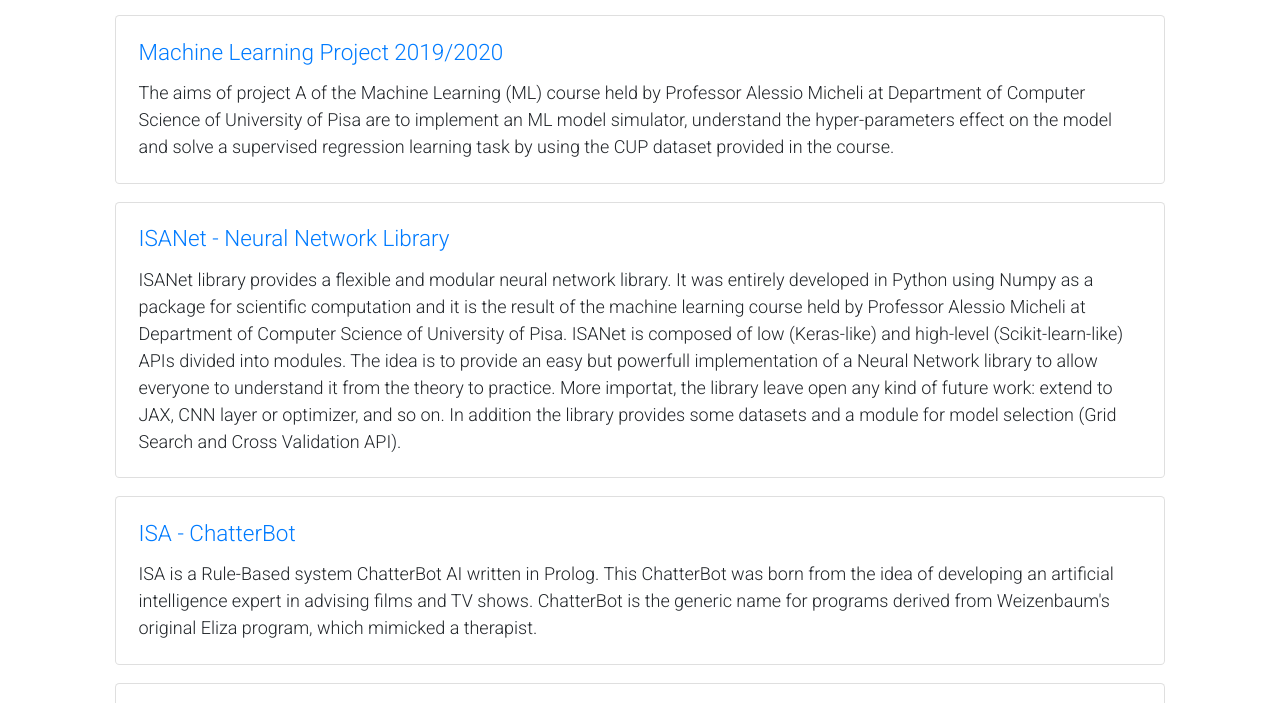
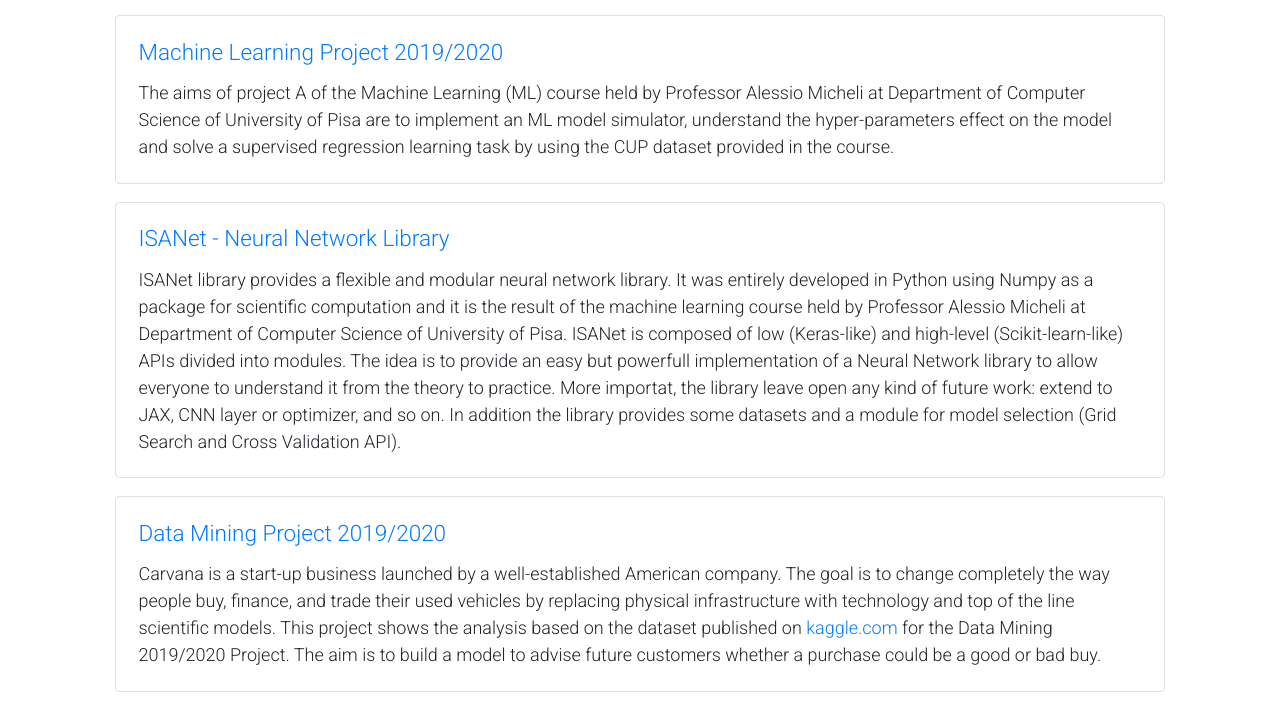
Before and after one commit to alessandrocuda/alessandrocuda.github.io, a plain HTML site: page project/index.html in a window 1280 px wide. Shown: the part 235-938 px from the top of the page. Drawn offline with nearby package versions, Linux system fonts and the light colour scheme.

Commit message:
updated project list

```diff
--- a/project/index.html
+++ b/project/index.html
@@ -83,6 +83,18 @@
                       <div class="card-body">
                         <h5 class="card-title"><a href="https://github.com/alessandrocuda/ISANet">ISANet -  Neural Network Library</a></h5>
                         <p class="card-text">ISANet library provides a flexible and modular neural network library. It was entirely developed in Python using Numpy as a package for scientific computation and it is the result of the machine learning course held by Professor Alessio Micheli at Department of Computer Science of University of Pisa. ISANet is composed of low (Keras-like) and high-level (Scikit-learn-like) APIs divided into modules. The idea is to provide an easy but powerfull implementation of a Neural Network library to allow everyone to understand it from the theory to practice. More importat, the library leave open any kind of future work: extend to JAX, CNN layer or optimizer, and so on. In addition the library provides some datasets and a module for model selection (Grid Search and Cross Validation API).</p>
+                      </div>
+                    </div>
+                  </div>
+                </div>
+
+                <div class="row mb-3">
+                  <div class="col">
+                    <div class="card">
+                      <div class="card-body">
+                        <h5 class="card-title"><a href="https://github.com/alessandrocuda/carvana">Data Mining Project 2019/2020</a></h5>
+                        <p class="card-text">
+                          Carvana is a start-up business launched by a well-established American company. The goal is to change completely the way people buy, finance, and trade their used vehicles by replacing physical infrastructure with technology and top of the line scientific models. This project shows the analysis based on the dataset published on  <a href="https://www.kaggle.com/c/data-mining-20192020-unipi">kaggle.com</a> for the Data Mining 2019/2020 Project. The aim is to build a model to advise future customers whether a purchase could be a good or bad buy.                        </p>
                       </div>
                     </div>
                   </div>
```
